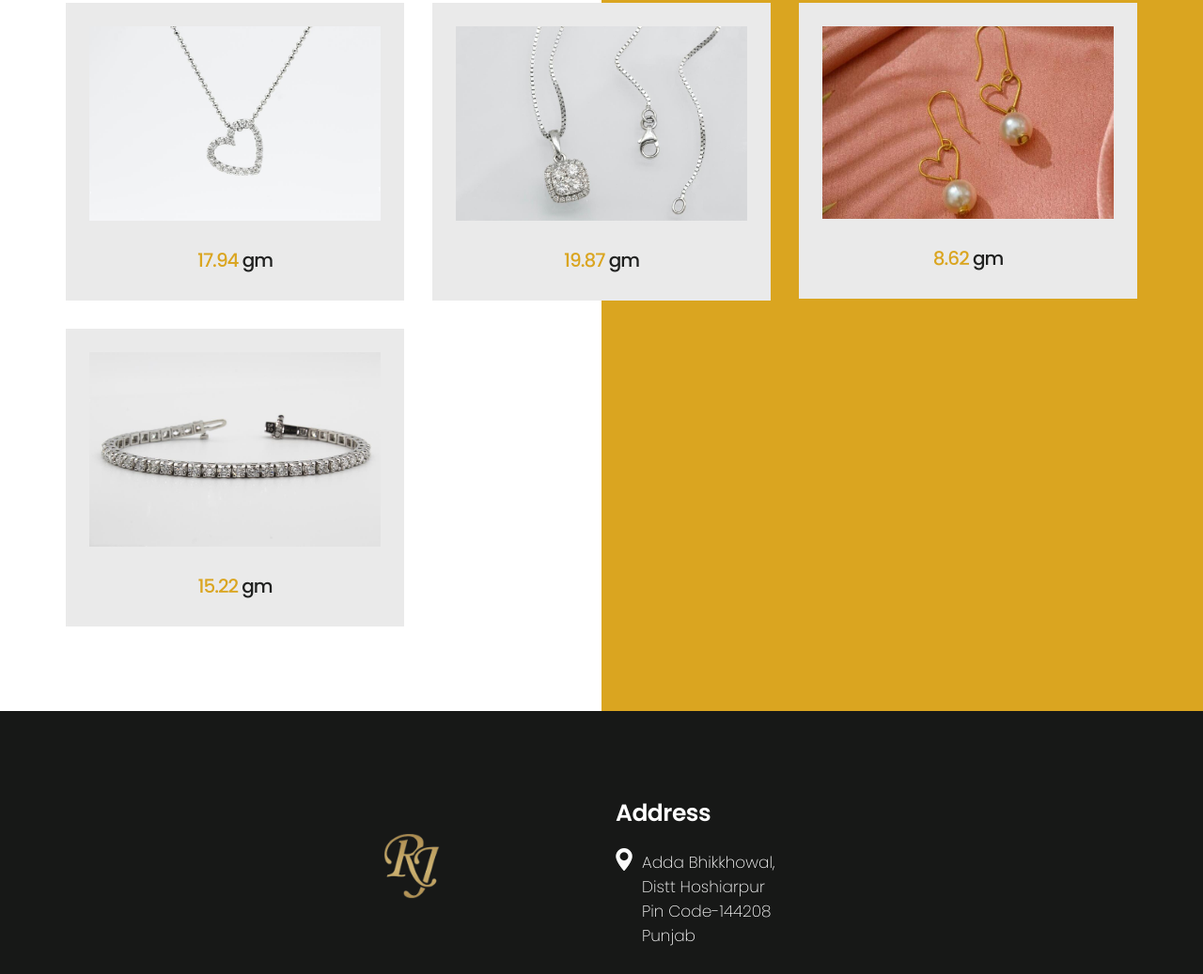
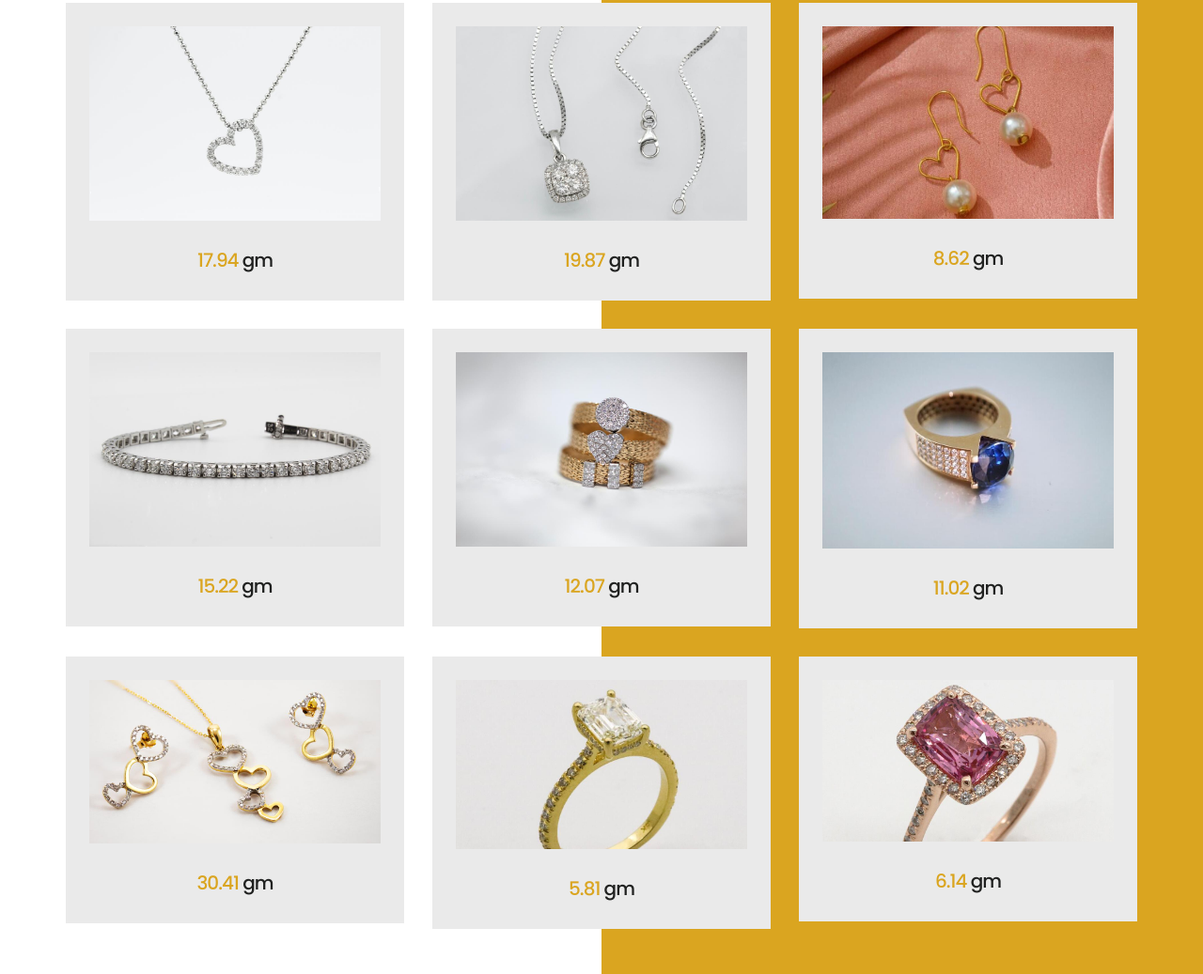
Before and after one commit to kaushal916/RJ, a plain HTML site: page jewellery.html in a window 1280 px wide. Shown: the part 3151-4188 px from the top of the page at 94% size. Drawn offline with nearby package versions, Linux system fonts and the light colour scheme.

Commit message:
Add files via upload

```diff
--- a/jewellery.html
+++ b/jewellery.html
@@ -236,7 +236,7 @@
                <div class="col-md-4">
                   <div class="full product_blog margin_top_30">
                      <img src="images/sr2.jpeg" alt="#" />
-                     <h3><span style="color: goldenrod !important;">7.82 </span> gm</h3>
+                     <h3><span style="color: goldenrod !important;">9.82 </span> gm</h3>
                   </div>
                </div>
                <div class="col-md-4">
@@ -269,7 +269,36 @@
                      <h3><span style="color: goldenrod !important;">15.22 </span> gm</h3>
                   </div>
                </div>
-
+               <div class="col-md-4">
+                  <div class="full product_blog margin_top_30">
+                     <img src="images/gr1.jpeg" alt="#" />
+                     <h3><span style="color: goldenrod !important;">12.07 </span> gm</h3>
+                  </div>
+               </div>
+               <div class="col-md-4">
+                  <div class="full product_blog margin_top_30">
+                     <img src="images/gr2.jpeg" alt="#" />
+                     <h3><span style="color: goldenrod !important;">11.02 </span> gm</h3>
+                  </div>
+               </div>
+               <div class="col-md-4">
+                  <div class="full product_blog margin_top_30">
+                     <img src="images/s1.jpeg" alt="#" />
+                     <h3><span style="color: goldenrod !important;">30.41 </span> gm</h3>
+                  </div>
+               </div>
+               <div class="col-md-4">
+                  <div class="full product_blog margin_top_30">
+                     <img src="images/sr3.jpeg" alt="#" />
+                     <h3><span style="color: goldenrod !important;">5.81 </span> gm</h3>
+                  </div>
+               </div>
+               <div class="col-md-4">
+                  <div class="full product_blog margin_top_30">
+                     <img src="images/sr4.jpeg" alt="#" />
+                     <h3><span style="color: goldenrod !important;">6.14 </span> gm</h3>
+                  </div>
+               </div>
             </div>
          </div>
       </section>
```
